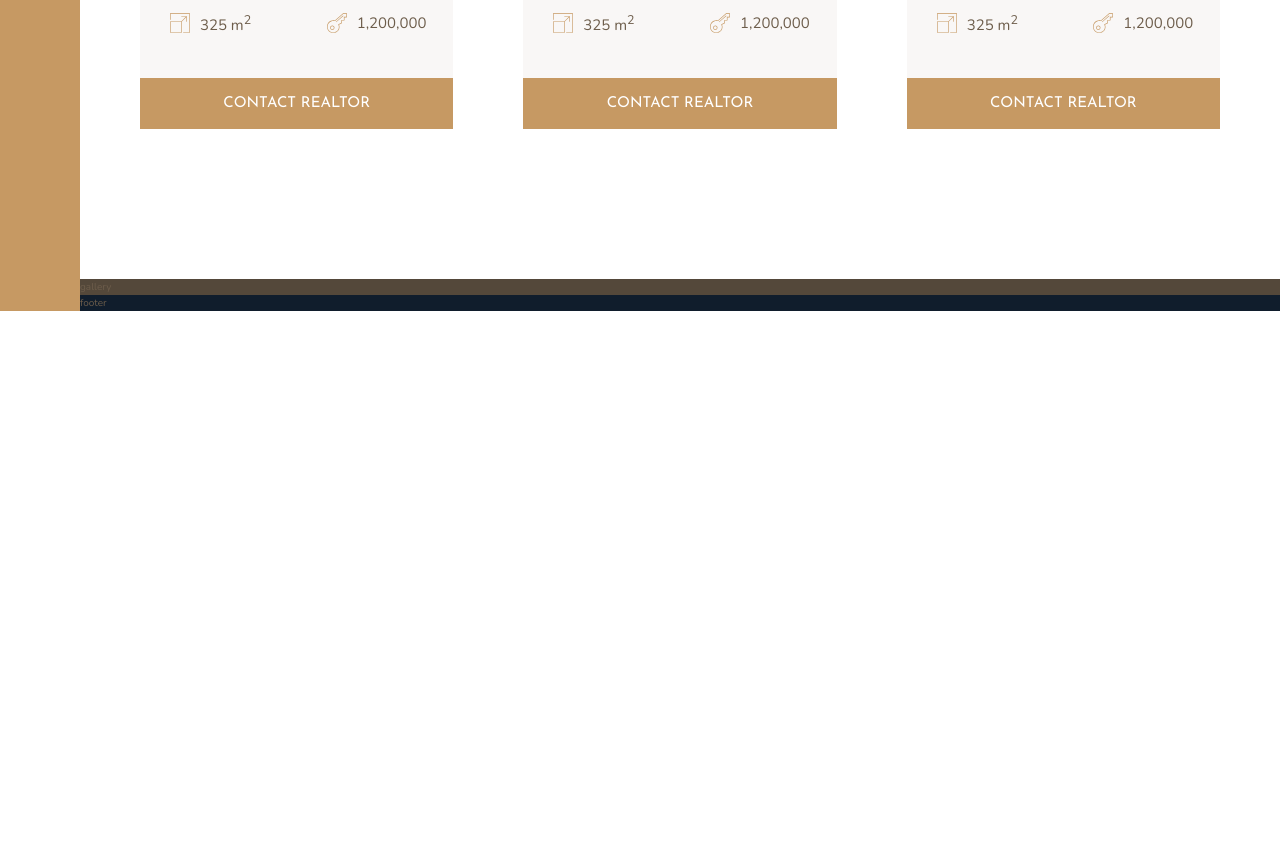
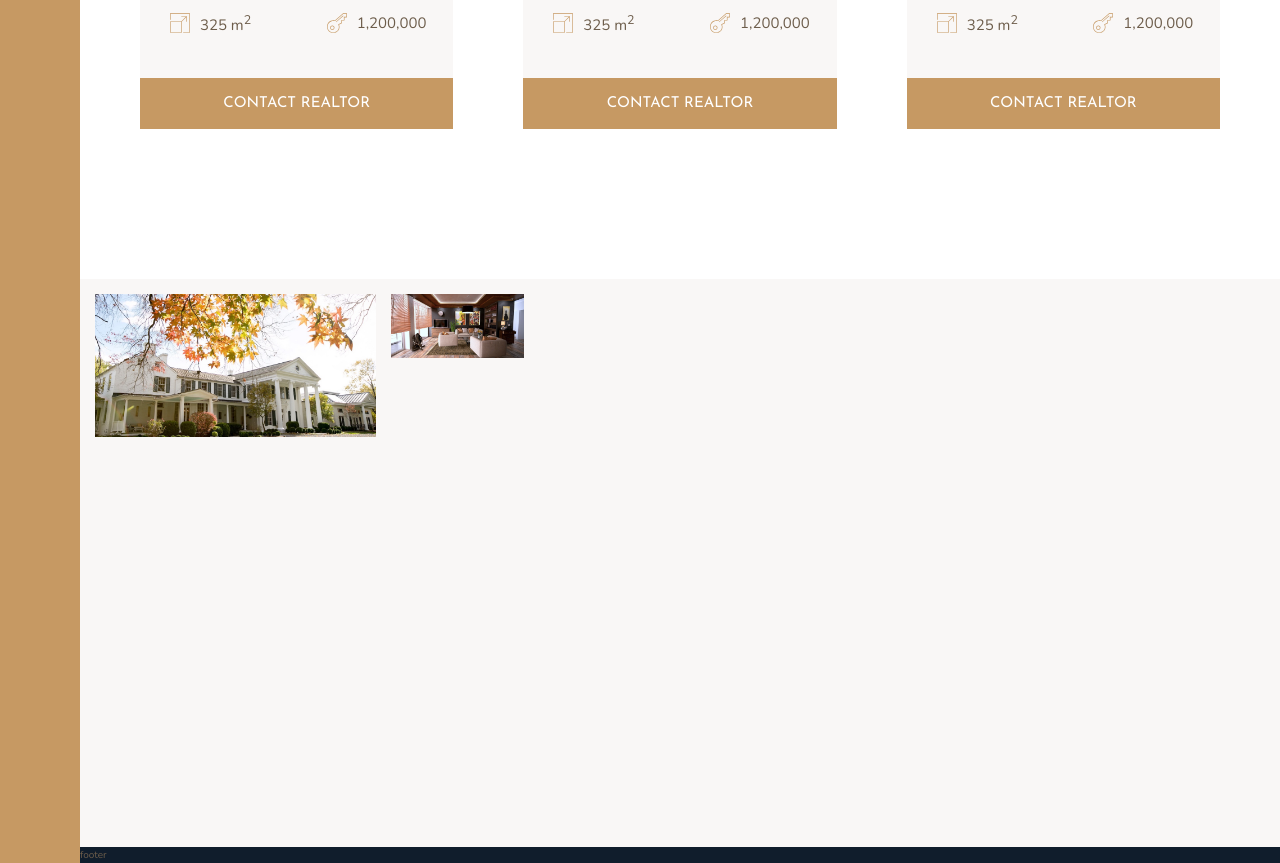
Before and after one commit to Gwynere/nexter, a plain HTML site: page index.html in a window 1280 px wide. Shown: the part 2851-3714 px from the top of the page. Before the commit the page ends 3162 px from the top, so only its background shows below. Drawn offline with nearby package versions, Linux system fonts and the light colour scheme.

Commit message:
gallery part 1

```diff
--- a/css/style.css
+++ b/css/style.css
@@ -266,8 +266,25 @@ body{
 
 /* GALLERY COMPONENT */
 .gallery{
-    background: var(--grey-dark-1);
+    background-color: var(--grey-light-1);
     grid-column: full-start / full-end;
+    display: grid;
+    grid-template-columns: repeat(8, 1fr);
+    grid-template-rows: repeat(7, 5vw);
+    grid-gap: 1.5rem;
+    padding: 1.5rem;
+}
+
+.gallery__item--1{
+    grid-row: 1/span 2;
+    grid-column: 1/span 2;
+}
+
+.gallery__img{
+    width: 100%;
+    height: 100%;
+    object-fit: cover;
+    display: block;
 }
 
 /* FOOTER COMPONENT */
--- a/index.html
+++ b/index.html
@@ -302,7 +302,11 @@
         </section>
 
         <section class="gallery">
-            gallery
+            <figure class="gallery__item gallery__item--1">
+                <img src="img/gal-1.jpeg" alt="gallery image 1" class="gallery__img">
+            </figure>
+
+            <img src="img/gal-2.jpeg" alt="gallery image 2" class="gallery__img">
         </section>
 
         <footer class="footer">
```
